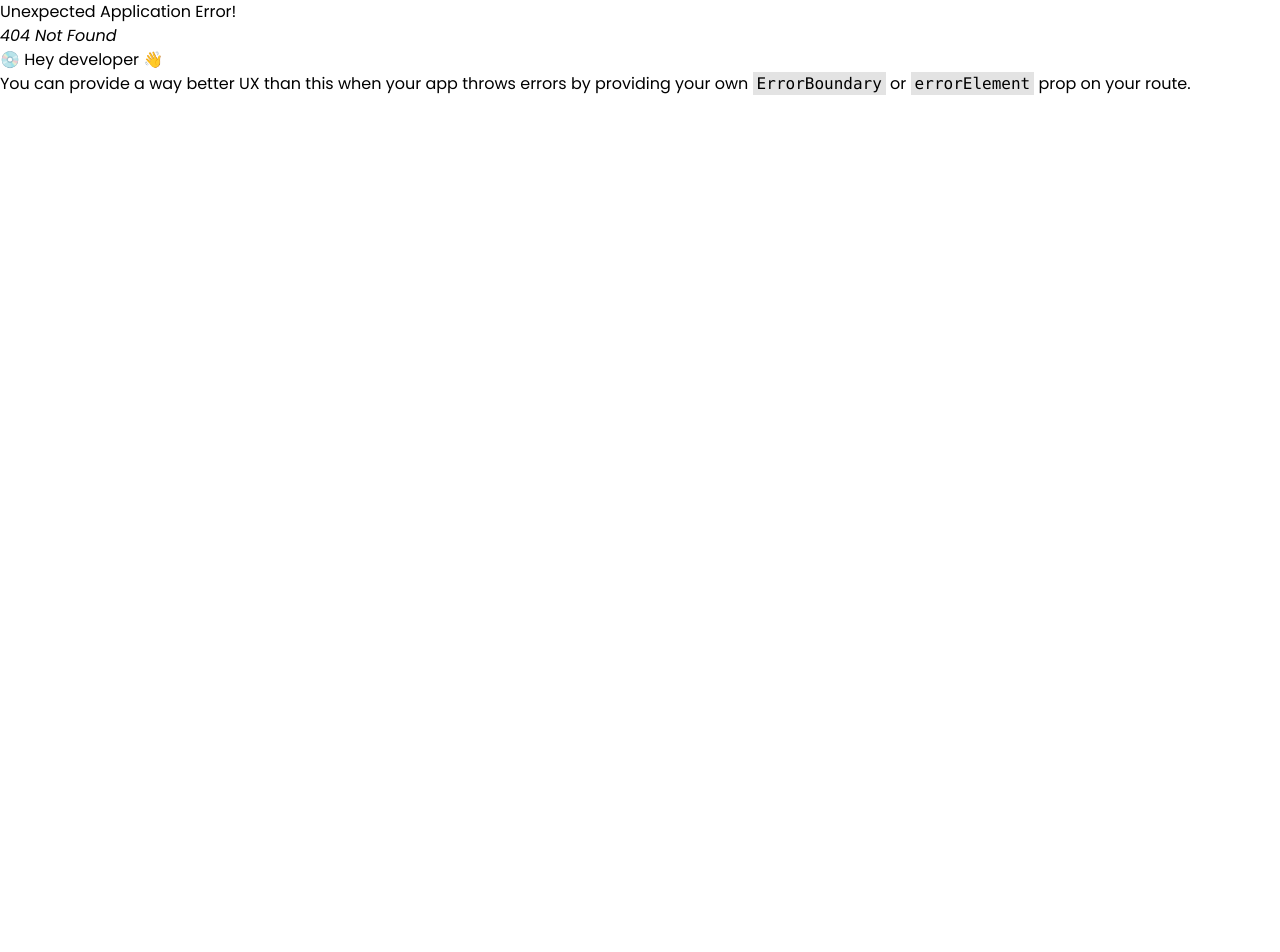
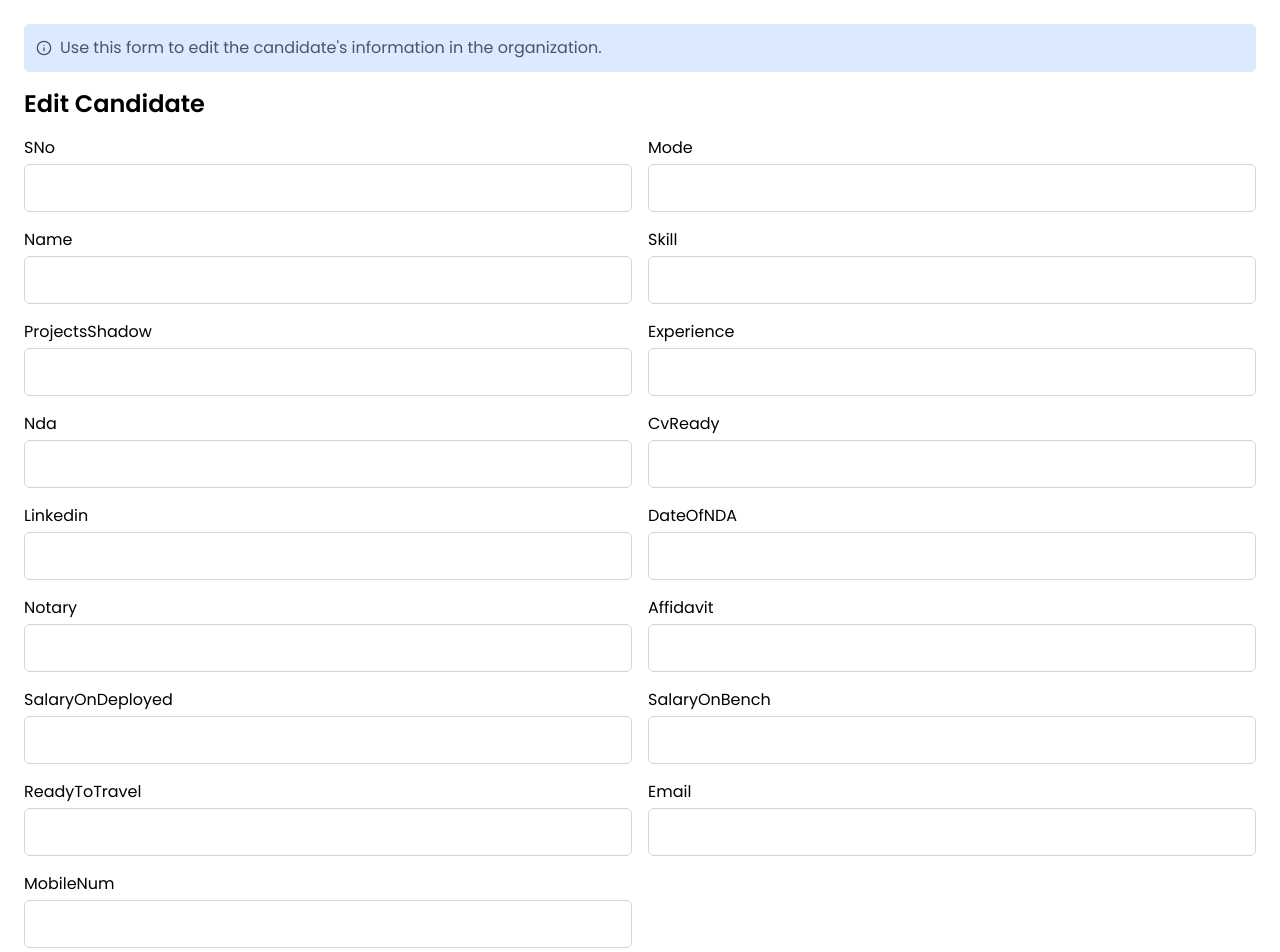
Before and after one commit to trysoltryovate/trysol_enterprise_suite, a React (Vite) app: page /candidates/edit/1 in a window 1280 px wide. Before the commit this address had no page. Shown: the top 952 px of the page. Before the commit the page ends 800 px from the top, so only its background shows below. Built offline with nearby package versions, Linux system fonts and the light colour scheme; no server answers.

Commit message:
add:Added the edit form and done with edit and delete functionality

```diff
--- a/src/components/AddCandidate.jsx
+++ b/src/components/AddCandidate.jsx
@@ -1,19 +1,19 @@
 /* eslint-disable simple-import-sort/imports */
-import React, { useState } from 'react';
-import axios from 'axios';
+import React, { useState } from "react";
+import axios from "axios";
 import { FiInfo } from "react-icons/fi";
-import { useNavigate } from 'react-router-dom';
+import { useNavigate } from "react-router-dom";
 
 const API_BASE_URL = "http://192.168.0.224:8082";
 
 function AddCandidate() {
   const [formData, setFormData] = useState({
-    sNo: "",
+    // sNo: "",
     mode: "",
     name: "",
     skill: "",
     projectsShadow: "",
-   experience:"",
+    experience: "",
     nda: "",
     cvReady: "",
     linkedin: "", // Ensure this matches the state
@@ -40,11 +40,17 @@ function AddCandidate() {
     e.preventDefault();
     console.log("Form submitted:", formData); // Debugging line
     try {
-      const response = await axios.post(`${API_BASE_URL}/employee-save`, formData);
+      const response = await axios.post(
+        `${API_BASE_URL}/employee-save`,
+        formData,
+      );
       console.log("Response:", response.data); // Log the response for debugging
       navigate("/candidates"); // redirect to candidate list
     } catch (error) {
-      console.error("Error adding candidate:", error.response ? error.response.data : error.message);
+      console.error(
+        "Error adding candidate:",
+        error.response ? error.response.data : error.message,
+      );
     }
   };
 
@@ -55,10 +61,13 @@ function AddCandidate() {
         Use this form to add a new candidate to the organization.
       </p>
       <h2 className="mb-4 text-xl font-semibold">Add New Candidate</h2>
-      <form onSubmit={handleSubmit} className="grid grid-cols-2 gap-4 rounded-md bg-white p-4 shadow-md">
+      <form
+        onSubmit={handleSubmit}
+        className="grid grid-cols-2 gap-4 rounded-md bg-white p-4 shadow-md"
+      >
         {/* Text Fields */}
         {[
-          { label: "S.No", name: "sNo" },
+          // { label: "S.No", name: "sNo" },
           { label: "Mode", name: "mode" },
           { label: "Name", name: "name" },
           { label: "Skill", name: "skill" },
@@ -66,7 +75,7 @@ function AddCandidate() {
           { label: "Experience", name: "experience" },
           { label: "NDA", name: "nda" },
           { label: "CV Ready", name: "cvReady" },
-          { label: "Linked In", name: "linkedIn" },
+          { label: "Linked In", name: "linkedin" },
           { label: "Date of NDA", name: "dateOfNDA", type: "date" },
           { label: "Notary", name: "notary" },
           { label: "Affidavit", name: "affidavit" },
@@ -74,7 +83,7 @@ function AddCandidate() {
           { label: "Salary on Bench", name: "salaryOnBench" },
           { label: "Ready to Travel", name: "readyToTravel" },
           { label: "Email", name: "email", type: "email" },
-          { label: "Mobile No", name: "mobile",type:"number" },
+          { label: "Mobile No", name: "mobileNum", type: "number" },
         ].map(({ label, name, type = "text" }) => (
           <div className="relative" key={name}>
             <label htmlFor={name} className="text-sm text-gray-600">
@@ -94,12 +103,18 @@ function AddCandidate() {
         ))}
 
         {/* Submit Button */}
-        <div className="col-span-2 flex justify-end mt-4">
+        <div className="col-span-2 mt-4 flex justify-end">
+
+
           <button
             type="submit"
-            className="bg-blue-500 text-white px-6 py-2 rounded-md hover:bg-blue-600 transition"
-          >
-            Add Candidate
+            className="relative inline-block rounded-md bg-blue-500 text-white text-[17px] px-4 py-2 w-[180px] transition-all duration-500 cursor-pointer overflow-hidden group">
+            <span className="inline-block relative transition-all duration-500 pr-0 group-hover:pr-4">
+              Add Candidate
+              <span className="absolute opacity-0 right-[-15px] top-0 transition-all duration-500 group-hover:opacity-100 group-hover:right-0">
+                »
+              </span>
+            </span>
           </button>
         </div>
       </form>
--- /dev/null
+++ b/src/components/EditCandidate.jsx
@@ -0,0 +1,100 @@
+
+import axios from "axios";
+import React, { useEffect, useState } from "react";
+import { useNavigate, useParams } from "react-router-dom";
+import { FiInfo } from "react-icons/fi";
+
+const API_BASE_URL = "http://192.168.0.224:8082";
+
+const EditCandidate = () => {
+    const [formData, setFormData] = useState({
+        sNo: "",
+        mode: "",
+        name: "",
+        skill: "",
+        projectsShadow: "",
+        experience: "",
+        nda: "",
+        cvReady: "",
+        linkedin: "",
+        dateOfNDA: "",
+        notary: "",
+        affidavit: "",
+        salaryOnDeployed: "",
+        salaryOnBench: "",
+        readyToTravel: "",
+        email: "",
+        mobileNum: "",
+    });
+
+    const { id } = useParams(); // Assuming sNo or id is passed as URL param
+    const navigate = useNavigate();
+
+    useEffect(() => {
+        const fetchCandidate = async () => {
+            try {
+                const response = await axios.get(`${API_BASE_URL}/get/${id}`);
+                setFormData(response.data);
+            } catch (error) {
+                console.error("Error fetching candidate:", error);
+            }
+        };
+
+        fetchCandidate();
+    }, [id]);
+
+    const handleChange = (e) => {
+        const { name, value } = e.target;
+        setFormData((prev) => ({ ...prev, [name]: value }));
+    };
+
+    const handleSubmit = async (e) => {
+        e.preventDefault();
+        try {
+            await axios.put(`${API_BASE_URL}/update/${id}`, formData);
+            navigate("/candidates");
+        } catch (error) {
+            console.error("Error updating candidate:", error);
+        }
+    };
+
+    return (
+        <div className="p-6">
+            <p className="mb-4 flex items-center rounded-md bg-blue-100 p-3 text-gray-600">
+                <FiInfo className="mr-2" />
+                Use this form to edit the candidate's information in the organization.
+            </p>
+            <h2 className="mb-4 text-2xl font-semibold">Edit Candidate</h2>
+            <form onSubmit={handleSubmit} className="grid grid-cols-2 gap-4">
+                {Object.entries(formData).map(([key, value]) => (
+                    <div key={key} className="flex flex-col">
+                        <label className="mb-1 capitalize">{key}</label>
+                        <input
+                            type="text"
+                            name={key}
+                            value={value}
+                            onChange={handleChange}
+                            className="h-12 w-full rounded-md border border-gray-300 px-3 focus:border-blue-600 focus:outline-none"
+                        />
+                    </div>
+                ))}
+                <div className="col-span-2 text-right">
+
+
+                    <button
+                        type="submit"
+                        className="relative inline-block rounded-md bg-blue-500 text-white text-[17px] px-4 py-2 w-[220px] transition-all duration-500 cursor-pointer overflow-hidden group">
+                        <span className="inline-block relative transition-all duration-500 pr-0 group-hover:pr-4">
+                            Update Candidate
+                            <span className="absolute opacity-0 right-[-15px] top-0 transition-all duration-500 group-hover:opacity-100 group-hover:right-0">
+                                »
+                            </span>
+                        </span>
+                    </button>
+                </div>
+            </form>
+        </div>
+    );
+};
+
+export default EditCandidate;
--- a/src/components/Table.jsx
+++ b/src/components/Table.jsx
@@ -4,14 +4,15 @@ import axios from "axios";
 import { FiEdit, FiTrash, FiInfo, FiUser } from "react-icons/fi";
 import { ImSpinner2 } from "react-icons/im";
 import { Link } from "react-router-dom";
+import { useNavigate } from "react-router-dom";
+
 
 const API_BASE_URL = "http://192.168.0.224:8082";
 
 const CandidateTable = () => {
   const [candidates, setCandidates] = useState([]);
   const [loadingDeleteId, setLoadingDeleteId] = useState(null);
-
-  useEffect(() => {
+  const navigate = useNavigate();
   const fetchCandidates = async () => {
     try {
       const response = await axios.get(`${API_BASE_URL}/getAll`);
@@ -20,7 +21,7 @@ const CandidateTable = () => {
       console.error("Error fetching candidates:", error);
     }
   };
-
+  useEffect(() => {
     fetchCandidates();
   }, []);
 
@@ -28,18 +29,24 @@ const CandidateTable = () => {
     setLoadingDeleteId(id);
     await new Promise((resolve) => setTimeout(resolve, 400));
 
-    const confirmDelete = window.confirm("Are you sure you want to delete this candidate?",
+    const confirmDelete = window.confirm(
+      "Are you sure you want to delete this candidate?",
     );
     if (confirmDelete) {
       try {
         await axios.delete(`${API_BASE_URL}/delete/${id}`);
         setCandidates(candidates.filter((candidate) => candidate.id !== id));
+        fetchCandidates();
       } catch (error) {
         console.error("Error deleting candidate:", error);
       }
     }
     setLoadingDeleteId(null);
   };
+  const handleEditClick = (candidate) => {
+    navigate(`/candidates/edit/${candidate.sNo}`);
+  };
+
 
   return (
     <div className="min-h-screen bg-gray-100 p-6">
@@ -60,11 +67,11 @@ const CandidateTable = () => {
           >
             {/* <FiUser className="mr-2" /> */}
             <button
-              className="group cursor-pointer outline-none duration-300 hover:rotate-180 mr-2"
+              className="group mr-2 cursor-pointer outline-none duration-300 hover:rotate-180"
               title="Add candidate"
             >
               <svg
-                class="stroke-teal-400 fill-none group-hover:fill-white group-active:stroke-teal-200 group-active:fill-teal-500 group-active:duration-0 duration-300"
+                class="fill-none stroke-teal-400 duration-300 group-hover:fill-white group-active:fill-teal-500 group-active:stroke-teal-200 group-active:duration-0"
                 viewBox="0 0 24 24"
                 height="30px"
                 width="30px"
@@ -87,16 +94,23 @@ const CandidateTable = () => {
             <thead className="bg-gray-200">
               <tr>
                 {[
+                  "S.No",
+                  "Mode",
                   "Name",
-                  "Technology",
+                  "Skill",
+                  "projects/Shadow",
                   "Experience",
+                  "NDA",
+                  "CV Ready",
+                  "LinkedIn",
+                  "Date Of NDA",
+                  "Notary",
+                  "Affidavit",
+                  "salary On Deployed",
+                  "salary On Bench",
+                  "Ready To Travel",
                   "Email",
-                  "Phone",
-                  "Skill Set",
-                  "Start Date",
-                  "End Date",
-                  "Client Name",
-                  "Project Duration",
+                  "Mobile Num",
                   "Edit",
                   "Delete",
                 ].map((heading, index) => (
@@ -109,28 +123,38 @@ const CandidateTable = () => {
             <tbody>
               {candidates.map((candidate) => (
                 <tr key={candidate.id} className="border">
+                  <td className="px-4 py-2">{candidate.sNo}</td>
+                  <td className="px-4 py-2">{candidate.mode}</td>
                   <td className="px-4 py-2">{candidate.name}</td>
-                  <td className="px-4 py-2">{candidate.technology}</td>
+                  <td className="px-4 py-2">{candidate.skill}</td>
+                  <td className="px-4 py-2">{candidate.projectsShadow}</td>
                   <td className="px-4 py-2">{candidate.experience}</td>
+                  <td className="px-4 py-2">{candidate.nda}</td>
+                  <td className="px-4 py-2">{candidate.cvReady}</td>
+                  <td className="px-4 py-2">{candidate.linkedin}</td>
+                  <td className="px-4 py-2">{candidate.dateOfNDA}</td>
+                  <td className="px-4 py-2">{candidate.notary}</td>
+                  <td className="px-4 py-2">{candidate.affidavit}</td>
+                  <td className="px-4 py-2">{candidate.salaryOnDeployed}</td>
+                  <td className="px-4 py-2">{candidate.salaryOnBench}</td>
+                  <td className="px-4 py-2">{candidate.readyToTravel}</td>
                   <td className="px-4 py-2">{candidate.email}</td>
-                  <td className="px-4 py-2">{candidate.phone}</td>
-                  <td className="px-4 py-2">{candidate.skillSet}</td>
-                  <td className="px-4 py-2">{candidate.startDate}</td>
-                  <td className="px-4 py-2">{candidate.endDate}</td>
-                  <td className="px-4 py-2">{candidate.clientName}</td>
-                  <td className="px-4 py-2">{candidate.projectDuration}</td>
+                  <td className="px-4 py-2">{candidate.mobileNum}</td>
                   <td className="px-4 py-2">
-                    <button className="text-yellow-500 hover:text-yellow-700">
+                    <button
+                      className="text-yellow-500 hover:text-yellow-700"
+                      onClick={() => handleEditClick(candidate)}
+                    >
                       <FiEdit className="h-5 w-5" />
                     </button>
                   </td>
                   <td className="px-4 py-2">
                     <button
                       className="text-red-500 hover:text-red-700 disabled:opacity-50"
-                      onClick={() => handleDelete(candidate.id)}
-                      disabled={loadingDeleteId === candidate.id}
+                      onClick={() => handleDelete(candidate.sNo)}
+                      disabled={loadingDeleteId === candidate.sNo}
                     >
-                      {loadingDeleteId === candidate.id ? (
+                      {loadingDeleteId === candidate.sNo ? (
                         <ImSpinner2 className="h-5 w-5 animate-spin" />
                       ) : (
                         <FiTrash className="h-5 w-5" />
--- a/src/routes/index.js
+++ b/src/routes/index.js
@@ -6,8 +6,9 @@ import LazyLoad from "../components/LazyLoader";
 const LoginPage = lazy(() => import("../pages/auth/Login"));
 const HomePage = lazy(() => import("../pages/Home"));
 const ForgotPassword = lazy(() => import("../pages/auth/ForgotPassword"));
-const CandidateTable = lazy(() => import("../components/Table")); // Import the CandidateTable component
+const CandidateTable = lazy(() => import("../components/Table"));
 const AddCandidate = lazy(() => import("../components/AddCandidate"));
+const EditCandidate = lazy(() => import("../components/EditCandidate"));
 
 export const routes = createBrowserRouter([
   {
@@ -31,4 +32,8 @@ export const routes = createBrowserRouter([
     path: "/forgot-password",
     element: LazyLoad(ForgotPassword),
   },
+  {
+    path: "/candidates/edit/:id",
+    element: LazyLoad(EditCandidate),
+  },
 ]);
```
Also changed, not shown: src/components/AppCard.jsx (+4 -7 lines). Lines whose indentation alone changed are shown as unchanged.
